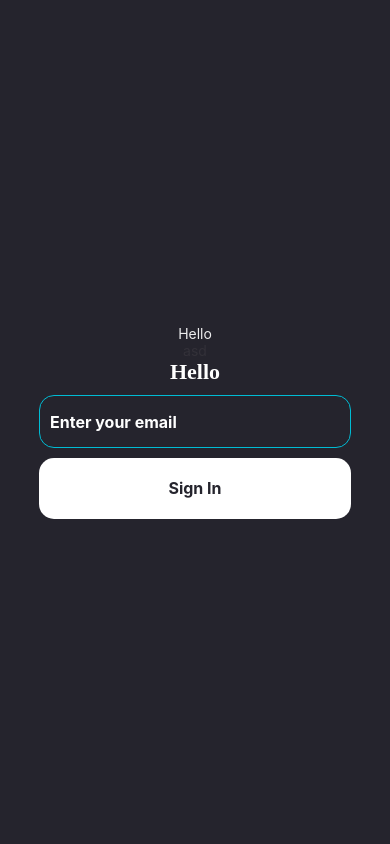
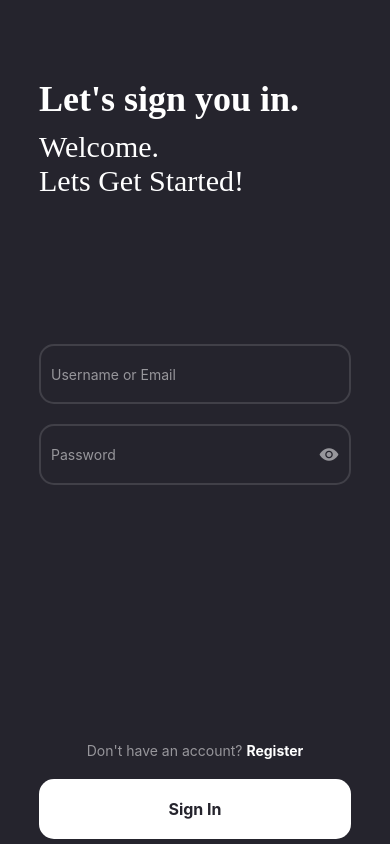
Before and after one commit to ai-rohit/Noticeboard-frontend, a React Native app: screen / in a window 390 px wide. Built offline with nearby package versions, Linux system fonts and the light colour scheme.

Commit message:
login screen done

```diff
--- a/App.js
+++ b/App.js
@@ -1,30 +1,16 @@
 import { StatusBar } from 'expo-status-bar';
 import { useState } from 'react';
-import { StyleSheet, Text, TextInput, View } from 'react-native';
-import AppText from './components/AppText';
-import Button from "./components/Button";
-import TextBox from './components/TextBox';
+import { StyleSheet, Text, TextInput, View, KeyboardAvoidingView } from 'react-native';
+
+import Login from './screens/Login';
 
 export default function App() {
-  const [email, setEmail] = useState("");
 
-  const onEmailChange = (text) =>{
-    setEmail(text);
-  }
-
-  const onPress = (data)=>{
-    console.log(data)
-  }
   return (
-    <View style={styles.container}>
-      <Text style={{color:"#EDEDEE"}}>Hello</Text>
-      <Text style={{color:"#333139"}}>asd</Text>
-      <AppText>Hello</AppText>
+    <KeyboardAvoidingView style={styles.container} behavior='padding'>
       <StatusBar style="auto" />
-      <TextBox placeholder={"Enter your email"} onChange={onEmailChange} value={email}/>
-      {/* <TextInput/> */}
-      <Button text="Sign In" onPress={onPress}/>
-    </View>
+      <Login />
+    </KeyboardAvoidingView>
   );
 }
 
--- a/components/AppText.js
+++ b/components/AppText.js
@@ -1,5 +1,17 @@
 import {Text, Platform, StyleSheet} from "react-native";
 import colors from "../config/color";
+
+function Title({children, customStyles}){
+    return (
+        <Text style={[styles.title, customStyles]}>{children}</Text>
+    )
+}
+
+function SubTitle({children, customStyles}){
+    return (
+        <Text style={[styles.subTitle, customStyles]}>{children}</Text>
+    )
+}
 
 function AppText({children, customStyles}){
     return (
@@ -7,13 +19,34 @@ function AppText({children, customStyles}){
     )
 }
 
+// function BoldText({children, customStyles}){
+//     return (
+//         <Text style={[styles.text, customStyles]}>{children}</Text>
+//     )
+// }
+
 const styles = StyleSheet.create({
-    text:{
-        fontSize: 22,
-        fontWeight: "bold",
+    title:{
+        fontSize: 36,
+        fontWeight: "800",
         fontFamily: Platform.OS === "android" ? "Roboto" : "Avenir",
         color: colors.mainWhite
+    },
+    subTitle:{
+        fontSize: 30,
+        fontWeight: "400",
+        fontFamily: Platform.OS === "android" ? "Roboto" : "Avenir",
+        color: colors.mainWhite
+    },
+    appText:{
+        fontSize: 15,
+        color: colors.mainWhite,
+        fontFamily: Platform.OS === "android" ? "Roboto" : "Avenir",
     }
 });
 
-export default AppText;
+export {
+    Title,
+    SubTitle,
+    AppText,
+}
--- a/components/Button.js
+++ b/components/Button.js
@@ -5,7 +5,6 @@ const windowWidth = Dimensions.get("window").width;
 const windowHeight = Dimensions.get("window").height;
 
 function Button({text, customStyles, onPress}){
-    const data = "Hehehe"
     return (
         <TouchableOpacity style={[styles.button, customStyles]} onPress={()=>onPress(data)}>
             <Text style={styles.text}>{text}</Text>
--- /dev/null
+++ b/components/Container.js
@@ -0,0 +1,20 @@
+import {Platform, StatusBar, SafeAreaView, View, StyleSheet} from "react-native"
+
+function Container({children, style}){
+    if(  Platform.OS === "android" ){
+        return(
+            <View style={[styles.container, style]}>{children}</View>
+        )
+    }
+    return (
+        <SafeAreaView style={[styles.container, style]}>{children}</SafeAreaView>
+    )
+}
+
+const styles = StyleSheet.create({
+    container:{
+        paddingTop: Platform.OS === "android" ? StatusBar.currentHeight : 0,
+    }
+})
+
+export default Container;
--- a/components/TextBox.js
+++ b/components/TextBox.js
@@ -1,25 +1,51 @@
-import {TextInput, StyleSheet, Dimensions} from "react-native";
+import {TextInput, StyleSheet, Dimensions, View} from "react-native";
 import colors from "../config/color";
+import {Ionicons} from "@expo/vector-icons"
 
-function TextBox({placeholder, onChange, value}){
+function TextBox({placeholder, onChange, value, icon, isSecured}){
     return (
-        <TextInput style={styles.textbox} placeholder={placeholder} onChangeText={(text)=> onChange(text)} value={value}/>
+        <View style={styles.inputContainer}>
+            <TextInput
+            underlineColorAndroid="transparent"
+            spellCheck={false}
+            secureTextEntry={isSecured? isSecured:false}
+            style={styles.textbox}
+            placeholder={placeholder}
+            placeholderTextColor={colors.dimWhite}
+            placeholderStyle={styles.placeholder}
+            onChangeText={(text)=> onChange? onChange(text):null}
+            value={value}
+            />
+
+            {icon?<Ionicons name={icon.name} size={20} color={colors.dimWhite} style={styles.icon} onPress={()=> icon.onPress?icon.onPress():null}/>:null}
+        </View>
     );
 }
 
 const styles = StyleSheet.create({
-    textbox: {
-        borderWidth: 1,
+    inputContainer:{
+        flexDirection: "row",
+        justifyContent: 'center',
+        alignItems: 'center',
+        width: "80%",
+        height: Dimensions.get("window").height / 14,
+        borderWidth: 2,
         borderColor: colors.secondaryColor,
         borderRadius: 15,
-        padding: 10,
         margin: 10,
-        width: "80%",
-        height: Dimensions.get("window").height / 16,
-        fontSize: 16,
-        fontWeight: "bold",
+        fontSize: 20
+    },
+    textbox: {
+        flex: 1,
+        height: "100%",
+        paddingLeft: 10,
         color: colors.mainWhite
-
+    },
+    icon:{
+        paddingRight: 10
+    },
+    placeholder:{
+       fontSize: 40
     }
 })
 
--- a/config/color.js
+++ b/config/color.js
@@ -1,6 +1,6 @@
 const colors = {
     primaryColor:"#25242D",
-    secondaryColor: "#00bcd4",
+    secondaryColor: "#414048",
     mainWhite:"#ffffff",
     dimWhite:"#97969B"
 }
--- a/screens/Login.js
+++ b/screens/Login.js
@@ -1,7 +1,92 @@
-import {} from "react-native";
+import {Text, View, StyleSheet} from "react-native";
+import { useState } from 'react';
+
+import Container from "../components/Container";
+import TextBox from "../components/TextBox";
+import Button from "../components/Button";
+import { Title, SubTitle, AppText, KeyboardAvoidingView} from "../components/AppText";
+import colors from "../config/color";
 
 function Login() {
-  return <Text>Login</Text>;
+  const [email, setEmail] = useState("");
+  const [pwVisible, setPwVisible] = useState(false);
+  const onEmailChange = (text) =>{
+    setEmail(text);
+  }
+
+  const onShowPw = ()=>{
+    setPwVisible(!pwVisible);
+  }
+
+  return (
+    <Container style={styles.container}>
+      <View style={styles.form}>
+        <View style={styles.textContainer}>
+          <Title customStyles={styles.header}>Let's sign you in.</Title>
+          <SubTitle customStyles={styles.commonText}>Welcome.</SubTitle>
+          <SubTitle customStyles={styles.commonText}>Lets Get Started!</SubTitle>
+        </View>
+        <View style={styles.inputContainer}>
+          <TextBox placeholder={"Username or Email"}/>
+          <TextBox
+            isSecured={!pwVisible}
+            placeholder={"Password"}
+            onChange={onEmailChange}
+            value={email}
+            icon={{name:pwVisible?"eye-off":"eye", onPress:onShowPw}}
+          />
+        </View>
+      </View>
+
+      <View style={styles.buttonContainer}>
+        <AppText customStyles={styles.smallText}>Don't have an account? <AppText customStyles={styles.bold}>Register</AppText></AppText>
+        <Button text="Sign In" customStyles={styles.btn}/>
+      </View>
+
+    </Container>
+  );
 }
 
+const styles = StyleSheet.create({
+  container: {
+    flex: 1,
+    justifyContent: "space-between",
+    alignItems: "center",
+    width:"100%"
+  },
+  textContainer:{
+    alignSelf:"center",
+    width:"80%",
+    marginTop:10
+  },
+  smallText:{
+    color: colors.dimWhite,
+    alignSelf:"center",
+  },
+  bold:{
+    color:colors.mainWhite,
+    fontWeight: "bold",
+  },
+  header:{
+    paddingBottom: 10,
+  },
+  form:{
+    width:"100%",
+    flex:2,
+    justifyContent:"space-around",
+  },
+  buttonContainer:{
+    flex: 1,
+    justifyContent:"flex-end"
+  },
+  inputContainer:{
+    justifyContent:"center",
+    alignItems:"center",
+  },
+  btn:{
+    marginTop:20,
+    marginBottom: 5
+  }
+})
+
 export default Login;
```
Also changed, not shown: screens/JoinGroup.js (added).
